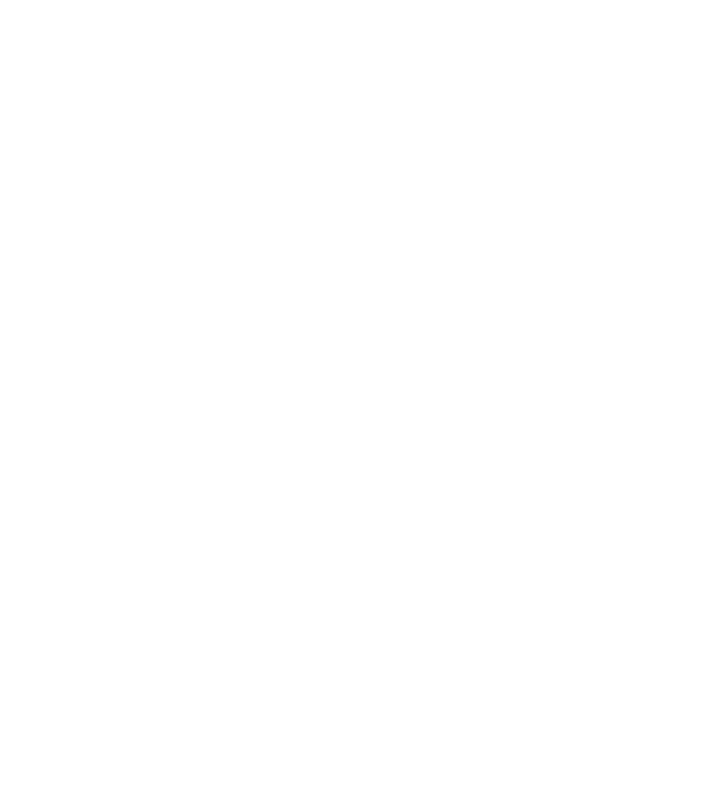
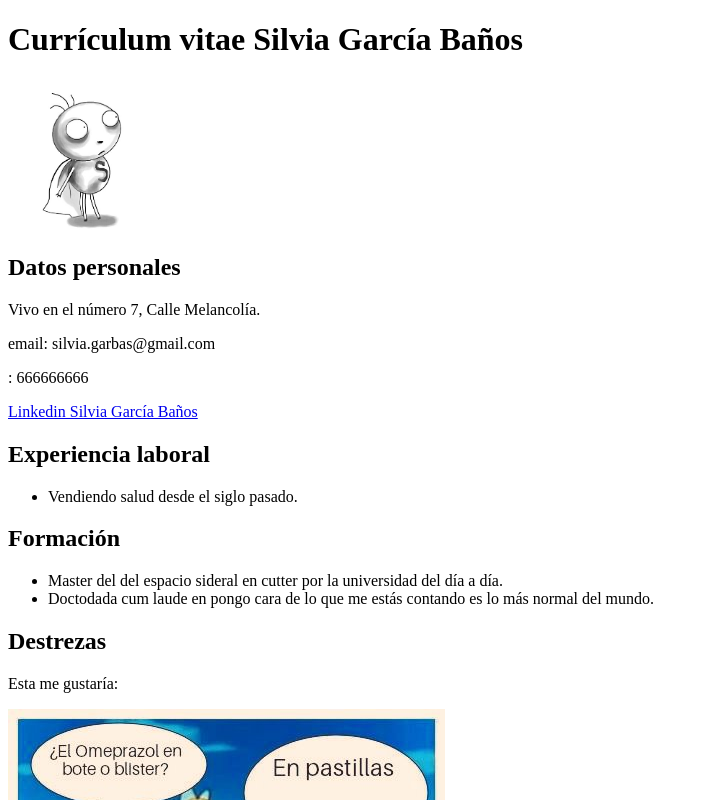
Before and after one commit to silvia-garbas/Ejercicio-2---exercise-html-cv, a plain HTML site: page index.html in a window 1280 px wide. Shown: the top 800 px of the page, without its empty margins (0-708 px from the left). Drawn offline with Linux system fonts and the light colour scheme.

Commit message:
feature/added new files:heidiclarita& silvia.ico3.jpg/ updated index.html

```diff
--- a/index.html
+++ b/index.html
@@ -1,12 +1,52 @@
 <!DOCTYPE html>
 <html lang="en">
+
 <head>
   <meta charset="UTF-8">
   <meta http-equiv="X-UA-Compatible" content="IE=edge">
   <meta name="viewport" content="width=device-width, initial-scale=1.0">
-  <title>Document</title>
+  <title>CV</title>
+  <link rel="shortcut icon" href="silvia.ico3.jpg" type="image/x-icon">
 </head>
+
 <body>
+  <header>
+    <h1>Currículum vitae Silvia García Baños</h1>
+    <img src="silvia.ico3.jpg" alt="An image of Stain Boy from Tim Burton" width="150"  height="150">
+    </header>
+
+   <section>
+      <h2>Datos personales</h2>
+      <p> Vivo en el número 7, Calle Melancolía.</p>
+      <p> email: silvia.garbas@gmail.com</p>
+      <p>: 666666666</p>
+      <span><a href="https://es.linkedin.com/">Linkedin Silvia García Baños</a> </span>
+    </section>
+
+    <section>
+      <h2>Experiencia laboral</h2>
+    <ul>
+      <li>Vendiendo salud desde el siglo pasado.</li>
+
+    </ul>
+
+    </section>
+
+    <section>
+       <h2>Formación</h2>
+       <ul>
+        <li>Master del del espacio sideral en cutter por la universidad del día a día.</li>
+        <li>Doctodada cum laude en pongo cara de lo que me estás contando es lo más normal del mundo.</li>
+       </ul>
+      </section>
+
+    <section>
+    <h2>Destrezas</h2>
+    <p>Esta me gustaría:</p>
+     <img src="heidiclarita.jpg" alt="Heidi tirando por la colina a Clarita">
+     </section>
+
 
 </body>
+
 </html>
```
Also changed, not shown: heidiclarita.jpg (added), silvia.ico3.jpg (added).
